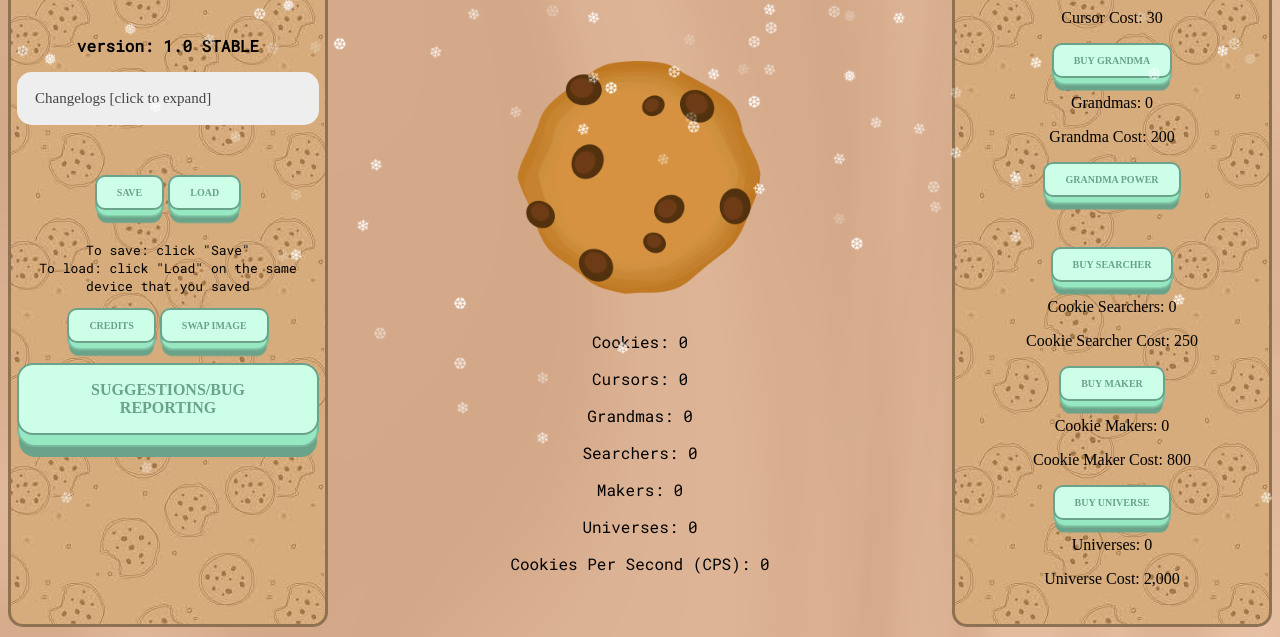
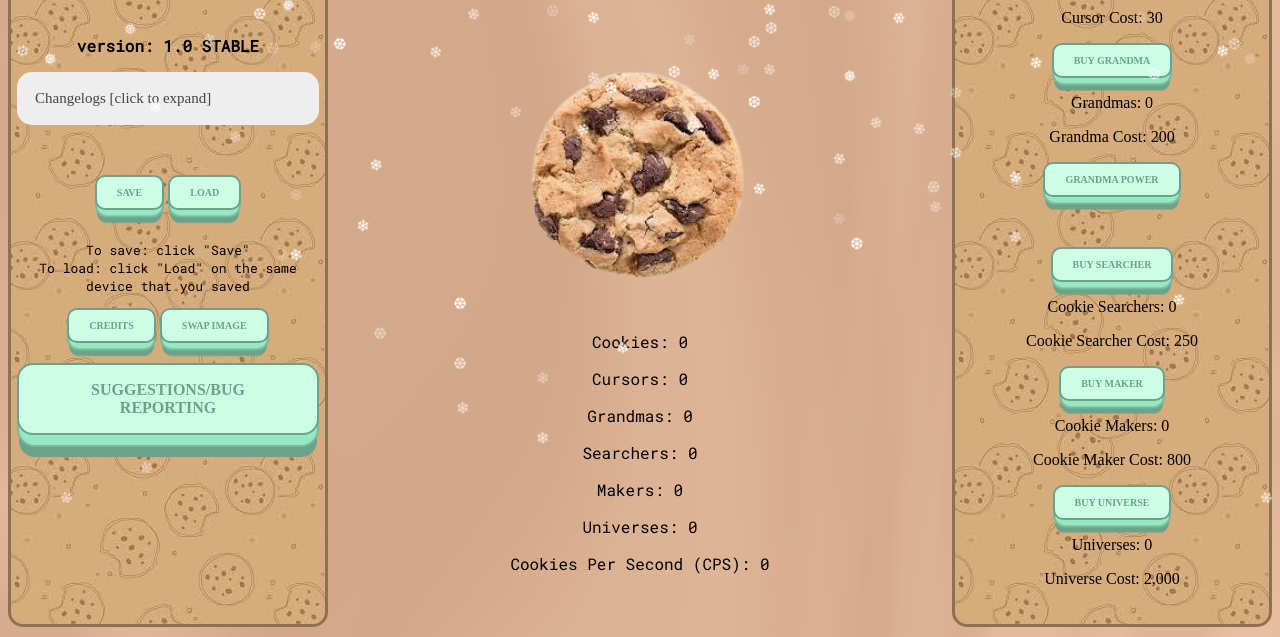
Before and after one commit to HyperSourceGithub/cookieclicker, a plain HTML site: page index.html in a window 1280 px wide. Shown: the part 163-800 px from the top of the page. Drawn offline with Linux system fonts and the light colour scheme; animation ran at ten frames a second; a web font is replaced by a local one.

Commit message:
GUYS I FIXED THE NEW COOKIE

```diff
--- a/index.html
+++ b/index.html
@@ -134,7 +134,7 @@
 
     <h1 class="candycane">cookie.clicker</h1>
     <p>a game made by hyper studios</p>
-    <img id="click" src="Assets/cookie_vector.png" onclick="cookieClick()" alt="Cookie" class="illustration" style="object-fit: cover; height: 250px;">
+    <img id="click" src="Assets/cookie.png" onclick="cookieClick()" alt="Cookie" class="illustration" style="object-fit: cover; height: 250px;">
     <div class="stats">
       <p>Cookies: <span id="cookies">0</span></p>
       <p>Cursors: <span id="cursor-display">0</span></p>
```
